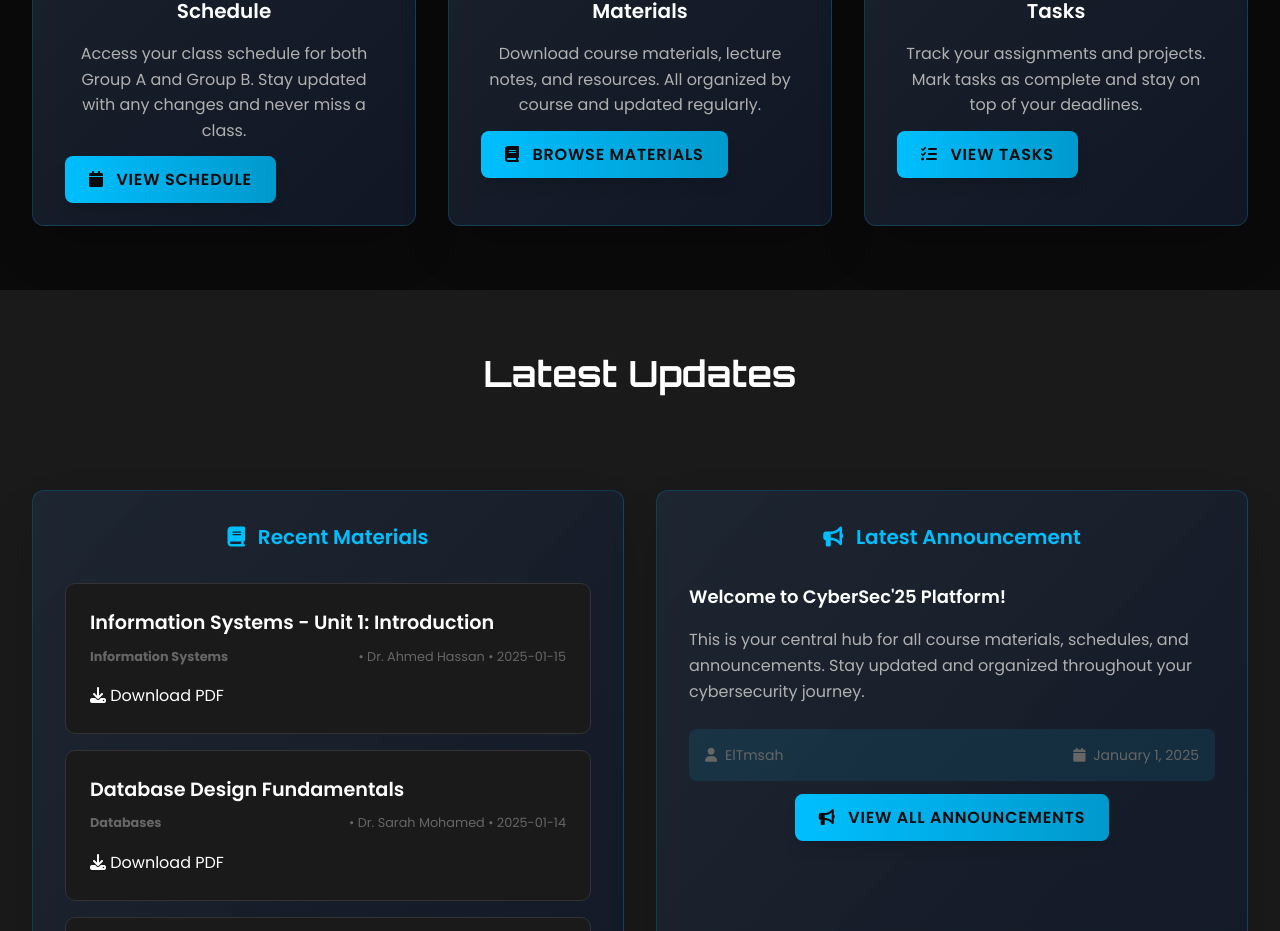
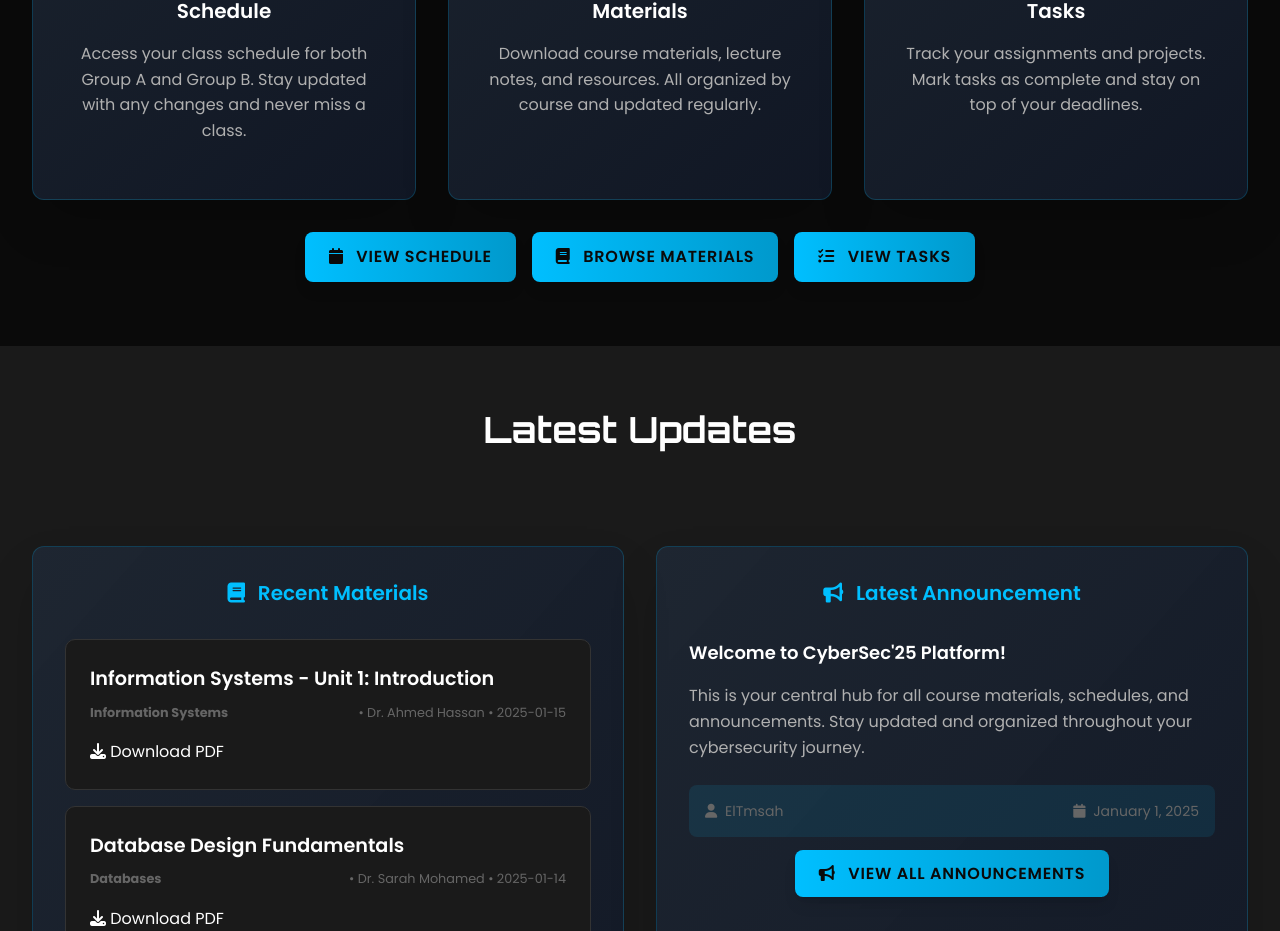
Before and after one commit to phoenixcrypto/cyberfort-platform, a Next.js app: page / in a window 1280 px wide. Shown: the part 1140-2071 px from the top of the page. Built offline with nearby package versions, Linux system fonts and the light colour scheme.

Commit message:
Reorganize homepage layout: Move all buttons to a single row below the cards

```diff
--- a/pages/index.js
+++ b/pages/index.js
@@ -130,9 +130,6 @@ export default function Home() {
                 <p className="text-center mb-6 text-text-secondary">
                   Access your class schedule for both Group A and Group B. Stay updated with any changes and never miss a class.
                 </p>
-                <Link href="/schedule" className="btn-enhanced w-full">
-                  <i className="fas fa-calendar mr-2"></i> View Schedule
-                </Link>
               </div>
 
               <div className="enhanced-card" data-aos="fade-up" data-aos-delay="200">
@@ -145,9 +142,6 @@ export default function Home() {
                 <p className="text-center mb-6 text-text-secondary">
                   Download course materials, lecture notes, and resources. All organized by course and updated regularly.
                 </p>
-                <Link href="/materials" className="btn-enhanced w-full">
-                  <i className="fas fa-book mr-2"></i> Browse Materials
-                </Link>
               </div>
 
               <div className="enhanced-card" data-aos="fade-up" data-aos-delay="300">
@@ -160,10 +154,20 @@ export default function Home() {
                 <p className="text-center mb-6 text-text-secondary">
                   Track your assignments and projects. Mark tasks as complete and stay on top of your deadlines.
                 </p>
-                <Link href="/tasks" className="btn-enhanced w-full">
-                  <i className="fas fa-tasks mr-2"></i> View Tasks
-                </Link>
               </div>
+            </div>
+
+            {/* All Buttons in One Row */}
+            <div className="flex flex-col sm:flex-row gap-4 justify-center items-center mt-8" data-aos="fade-up" data-aos-delay="400">
+              <Link href="/schedule" className="btn-enhanced">
+                <i className="fas fa-calendar mr-2"></i> View Schedule
+              </Link>
+              <Link href="/materials" className="btn-enhanced">
+                <i className="fas fa-book mr-2"></i> Browse Materials
+              </Link>
+              <Link href="/tasks" className="btn-enhanced">
+                <i className="fas fa-tasks mr-2"></i> View Tasks
+              </Link>
             </div>
           </div>
         </section>
```
